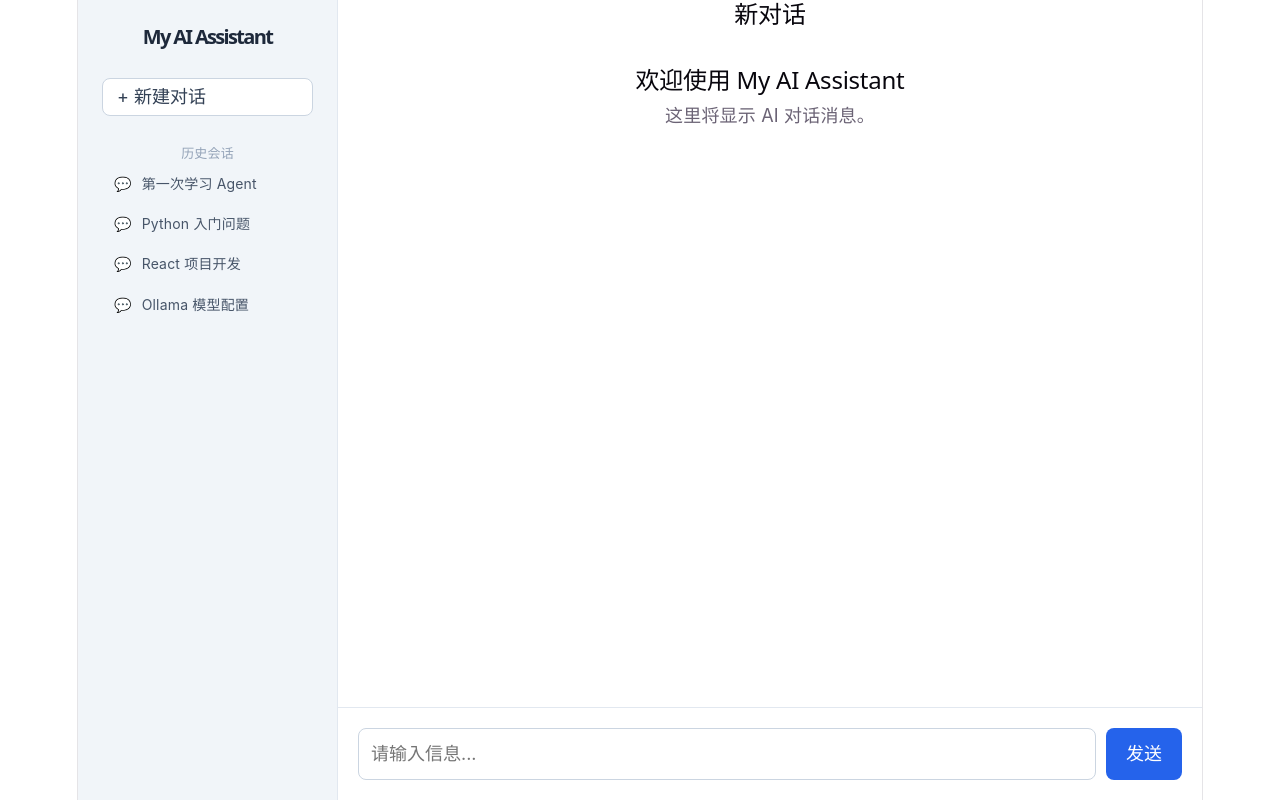
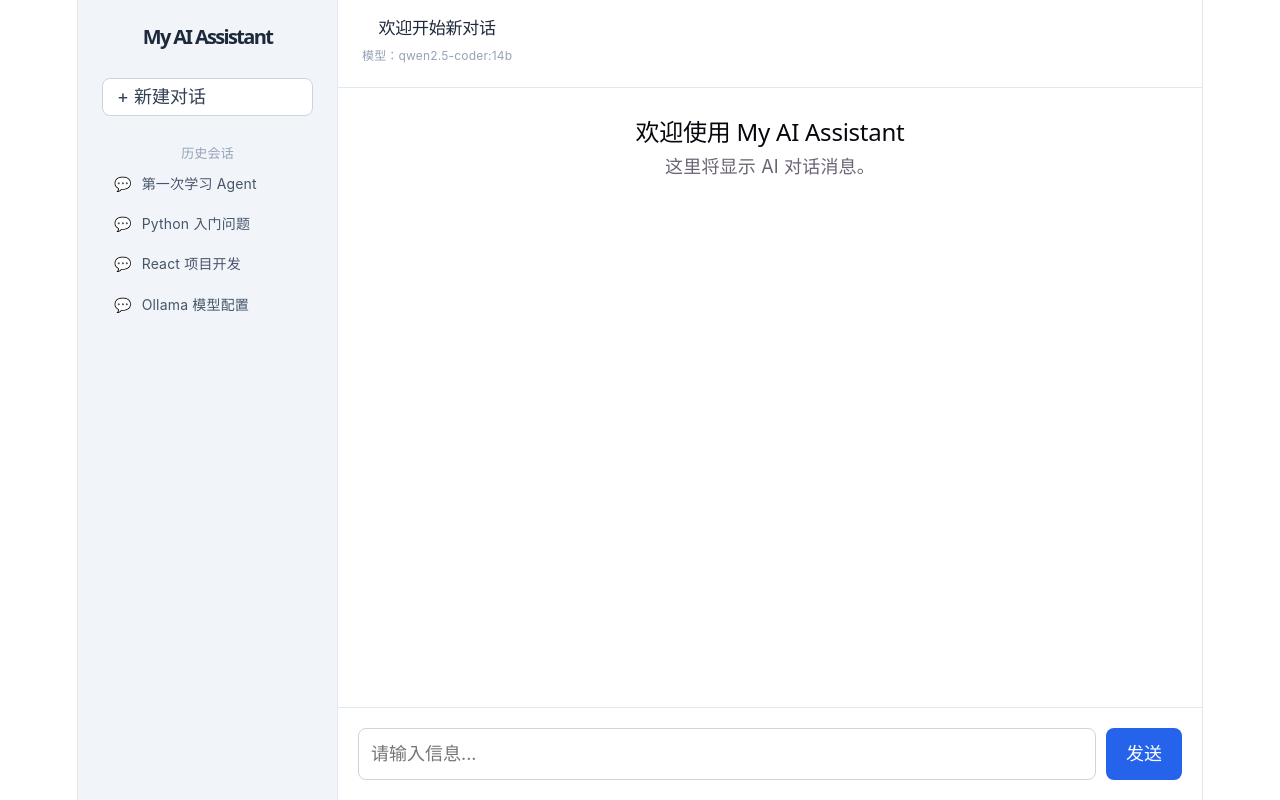
Before and after one commit to GH455521/g-fullstack-journey, a React (Vite) app in the folder frontend/: page / in a window 1280 px wide. Built offline with nearby package versions, Linux system fonts and the light colour scheme.

Commit message:
标题栏组件 ChatHeader.tsx

```diff
--- a/frontend/src/App.tsx
+++ b/frontend/src/App.tsx
@@ -1,3 +1,4 @@
+import ChatHeader from "./components/ChatHeader.js";
 import Sidebar from "./components/Sidebar.js";
 
 function App() {
@@ -6,9 +7,7 @@ function App() {
       <Sidebar />
 
       <main className="chat-panel">
-        <header className="chat-header">
-          <h2>新对话</h2>
-        </header>
+        <ChatHeader title='欢迎开始新对话' model="qwen2.5-coder:14b" />
         <section className="messages-area">
           <h2>欢迎使用 My AI Assistant</h2>
           <p>这里将显示 AI 对话消息。</p>
--- a/frontend/src/components/ChatHeader.tsx
+++ b/frontend/src/components/ChatHeader.tsx
@@ -0,0 +1,12 @@
+function ChatHeader({ title='新对话', model='qwen2.5-coder:14b' }) {
+  return (
+    <header className="chat-header">
+      <div className="chat-header-info">
+        <h2>{title}</h2>
+        <p>模型：{model}</p>
+      </div>
+    </header>
+  )
+}
+
+export default ChatHeader
--- a/frontend/src/index.css
+++ b/frontend/src/index.css
@@ -245,3 +245,25 @@ button, input {
   text-overflow: ellipsis;
   white-space: nowrap;
 }
+/* 补充 ChatHeader.tsx 标题栏组件样式 */
+.chat-header {
+  display: flex;
+  align-items: center;
+  justify-content: space-between;
+  padding: 18px 24px;
+  border-bottom: 1px solid #e2e8f0;
+  background: white;
+}
+
+.chat-header-info h2 {
+  margin: 0;
+  color: #1e293b;
+  font-size: 17px;
+  font-weight: 600;
+}
+
+.chat-header-info p {
+  margin: 5px 0 0;
+  color: #94a3b8;
+  font-size: 12px;
+}
```
